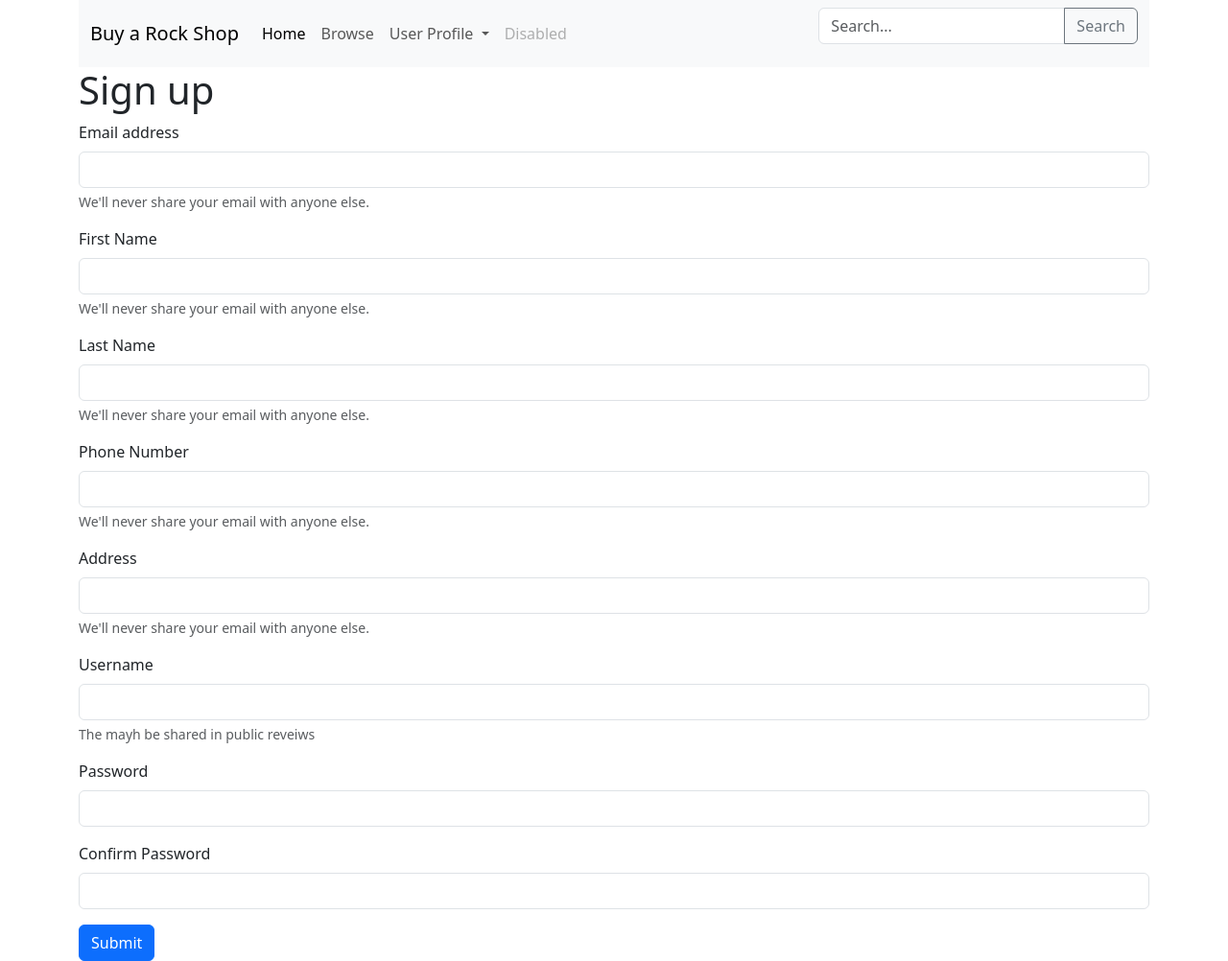
After one commit to leidoe07/buyarock, a Flask app: page /signup in a window 1280 px wide. The commit adds this page. Shown: the whole page at 96% size. Run offline with Flask 3, Linux system fonts and the light colour scheme.

```diff
--- a/main.py
+++ b/main.py
@@ -1,6 +1,7 @@
-from flask import Flask, render_template, request
+from flask import Flask, render_template, request,redirect,flash
 import pymysql
 from dynaconf import Dynaconf
+
 
 
 app = Flask(__name__)
@@ -9,6 +10,8 @@ conf = Dynaconf(
     settings_file = ['settings.toml']
 )
 
+
+app.secret_key = conf.secret_key
 def connect_db ():
     conn =pymysql.connect(
         host="10.100.34.80",
@@ -60,3 +63,71 @@ def product_page(product_id):
     conn.close()
 
     return render_template("product.html.jinja" , product = result)
+
+
+@app.route("/signup", methods=["POST", "GET"])
+def sign_up():
+
+    if request.method == "POST":
+
+        first_name=request.form["first_name"]
+        last_name=request.form["last_name"]
+        email=request.form["email"]
+        phone=request.form["phone"]
+        address=request.form["address"]
+        username=request.form["username"]
+        password=request.form["password"]
+        confirm_password=request.form["confirm_password"]
+
+
+
+        conn = connect_db()
+        cursor = conn.cursor()
+
+        if password!= confirm_password:
+            flash(" passwords do not match")
+
+        SpecialSym =['$', '@', '#', '%']
+        if not any(char in SpecialSym for char in password):
+            print('Password should have at least one of the symbols $@#')
+
+        if len(password) < 8:
+            flash("password must be longer than 8 character")
+
+        if len(password) > 20:
+            flash("password must be longer than 8 character")
+
+
+
+
+        try:
+            cursor.execute(f"""
+                INSERT INTO `Customer`
+                    (`username`,`first_name`, `last_name`,`address`,`phone_number`,`email`,`password`)
+                VALUES
+                    ('{username}','{first_name}','{last_name}','{address}','{phone}','{email}','{password}')
+
+            """)
+        except  pymysql.err.IntegrityError:
+            # oh noo!! Username or Email already exists
+            flash(" uh oh!! Username or Email is already in use")
+
+        else:
+            return redirect('/signin')
+        finally:
+            cursor.close
+            conn.close()
+
+
+
+
+    return  render_template("signup.html.jinja")
+
+
+
+
+
+
+@app.route("/signin")
+def sign_in():
+     return  render_template("signin.html.jinja")
--- a/templates/components/navbar.html.jinja
+++ b/templates/components/navbar.html.jinja
@@ -16,11 +16,11 @@
         </li>
         <li class="nav-item dropdown">
           <a class="nav-link dropdown-toggle" href="#" role="button" data-bs-toggle="dropdown" aria-expanded="false">
-            Dropdown
+            User Profile
           </a>
           <ul class="dropdown-menu">
-            <li><a class="dropdown-item" href="#">Action</a></li>
-            <li><a class="dropdown-item" href="#">Another action</a></li>
+            <li><a class="dropdown-item" href="/signup">Sign up</a></li>
+            <li><a class="dropdown-item" href="/signin">Sign In</a></li>
             <li><hr class="dropdown-divider"></li>
             <li><a class="dropdown-item" href="#">Something else here</a></li>
           </ul>
--- /dev/null
+++ b/templates/signup.html.jinja
@@ -0,0 +1,75 @@
+
+
+<!doctype html>
+<html lang="en">
+
+<head>
+  <meta charset="utf-8">
+  <meta name="viewport" content="width=device-width, initial-scale=1">
+  <title>Buy a Rock</title>
+  <link href="https://cdn.jsdelivr.net/npm/bootstrap@5.3.3/dist/css/bootstrap.min.css" rel="stylesheet"
+    integrity="sha384-QWTKZyjpPEjISv5WaRU9OFeRpok6YctnYmDr5pNlyT2bRjXh0JMhjY6hW+ALEwIH" crossorigin="anonymous">
+</head>
+<body>
+<main class ="container">
+
+  {% include "components/navbar.html.jinja" %}
+<div></div>
+<h1> Sign up</h1>
+
+{%for message in get_flashed_messages() %}
+
+<div class="alert alert-primary" role="alert">
+ {{message}}
+</div>
+
+{%endfor%}
+
+
+
+<form     action="/signup" method="post">
+<div class="mb-3">
+    <label for="exampleInputEmail1" class="form-label"  >Email address</label>
+    <input type="text" class="form-control" name ='email'required value="{{request.form.get('email','') }}">
+    <div id="emailHelp" class="form-text">We'll never share your email with anyone else.</div>
+  </div>
+  <div class="mb-3">
+    <label  class="form-label" >First Name</label>
+    <input type="text" class="form-control" name = 'first_name' required value="{{request.form.get('first_name','') }}" >
+    <div id="emailHelp" class="form-text">We'll never share your email with anyone else.</div>
+  </div>
+
+   <div class="mb-3">
+    <label class="form-label" >Last Name</label>
+    <input type="text" class="form-control" id="exampleInputEmail1" name='last_name' required value="{{request.form.get('last_name','') }}">
+    <div id="emailHelp" class="form-text">We'll never share your email with anyone else.</div>
+  </div>
+    <div class="mb-3">
+    <label  class="form-label" >Phone  Number</label>
+    <input type="text" class="form-control"  name="phone" required value="{{request.form.get('phone','') }}">
+    <div id="emailHelp" class="form-text">We'll never share your email with anyone else.</div>
+  </div>
+ <div class="mb-3">
+    <label  class="form-label" >Address</label>
+    <input type="text" class="form-control" name="address" required value="{{request.form.get('address','') }}">
+    <div id="emailHelp" class="form-text">We'll never share your email with anyone else.</div>
+  </div>
+  <div class="mb-3">
+    <label  class="form-label" > Username</label>
+    <input type="text" class="form-control" name="username" required value="{{request.form.get('username','') }}">
+    <div  class="form-text"> The mayh be shared in public reveiws</div>
+  </div>
+  <div class="mb-3">
+    <label  class="form-label" >Password</label>
+    <input type="password" class="form-control" name="password" required>
+  </div>
+  <div class="mb-3">
+    <label  class="form-label"> Confirm Password</label>
+    <input type="password" class="form-control" name="confirm_password"  required>
+  </div>
+  <button type="submit" class="btn btn-primary">Submit</button>
+</form>
+</main>
+</body>
+
+</html>
```
Also changed, not shown: templates/signin.html.jinja (added, +40 -0 lines).
